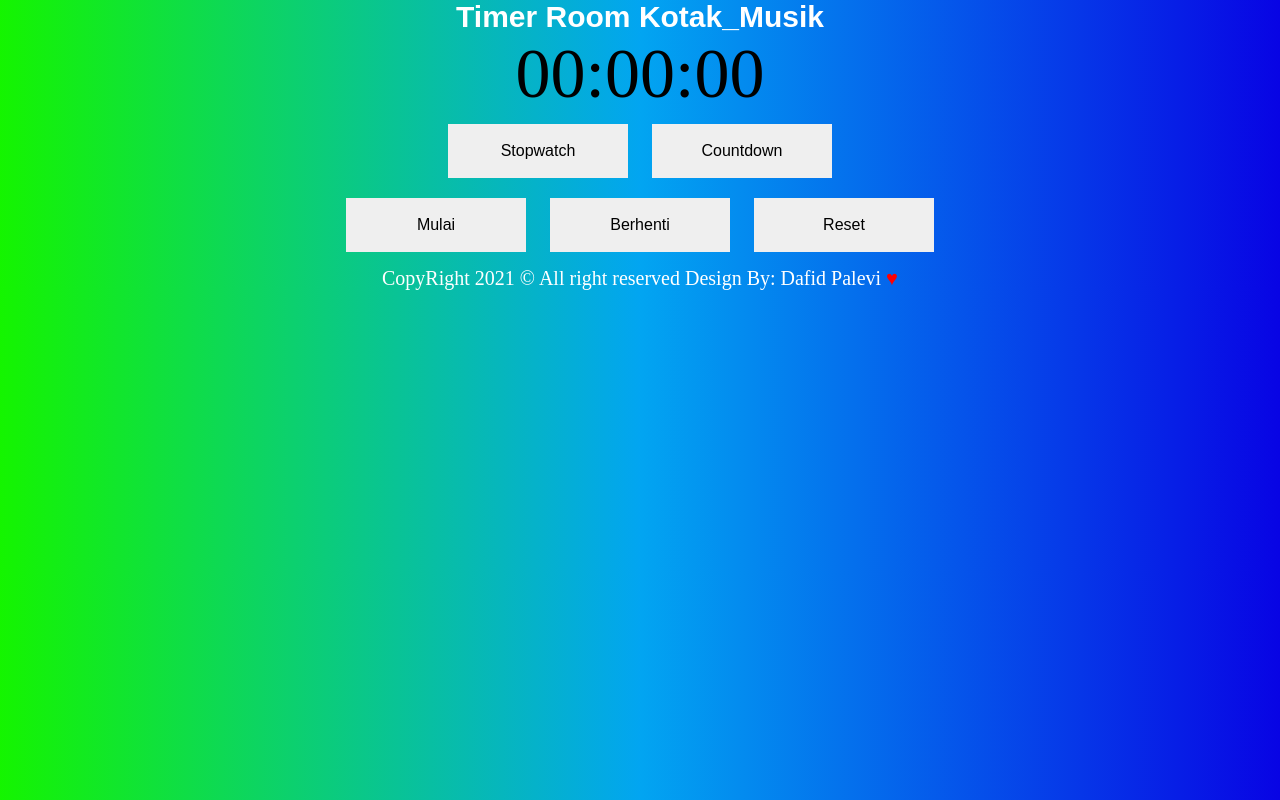
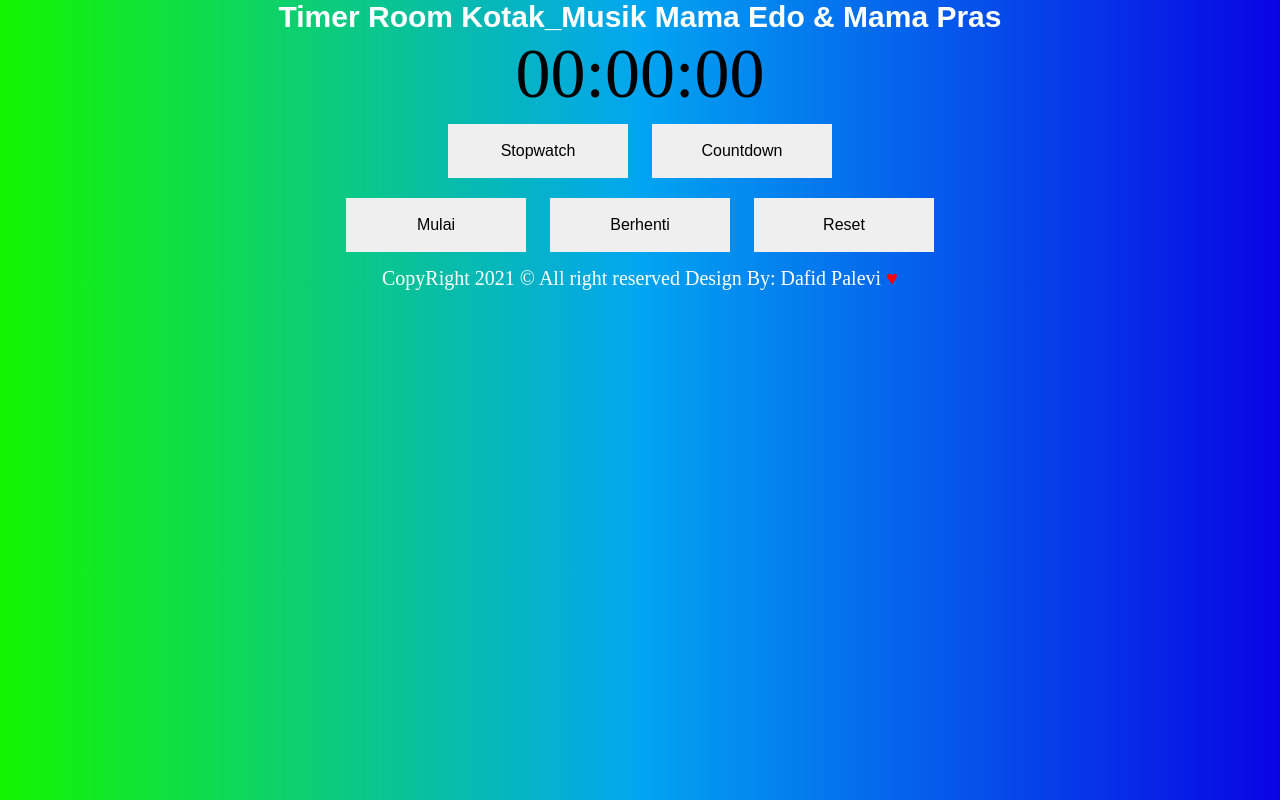
Before and after one commit to dafidpalevi1/timerkotak, a plain HTML site: page index.html in a window 1280 px wide. Drawn offline with Linux system fonts and the light colour scheme.

Commit message:
Add files via upload

```diff
--- a/index.html
+++ b/index.html
@@ -10,7 +10,7 @@
   </head>
   <body>
     <div class="container">
-      <h1><b> Timer Room Kotak_Musik</b></h1>
+      <h1><b> Timer Room Kotak_Musik Mama Edo & Mama Pras</b></h1>
       <p><span id="stopwatch">00:00:00</span></p>
       <div>
         <button id="btn-stopwatch">Stopwatch</button>
```
